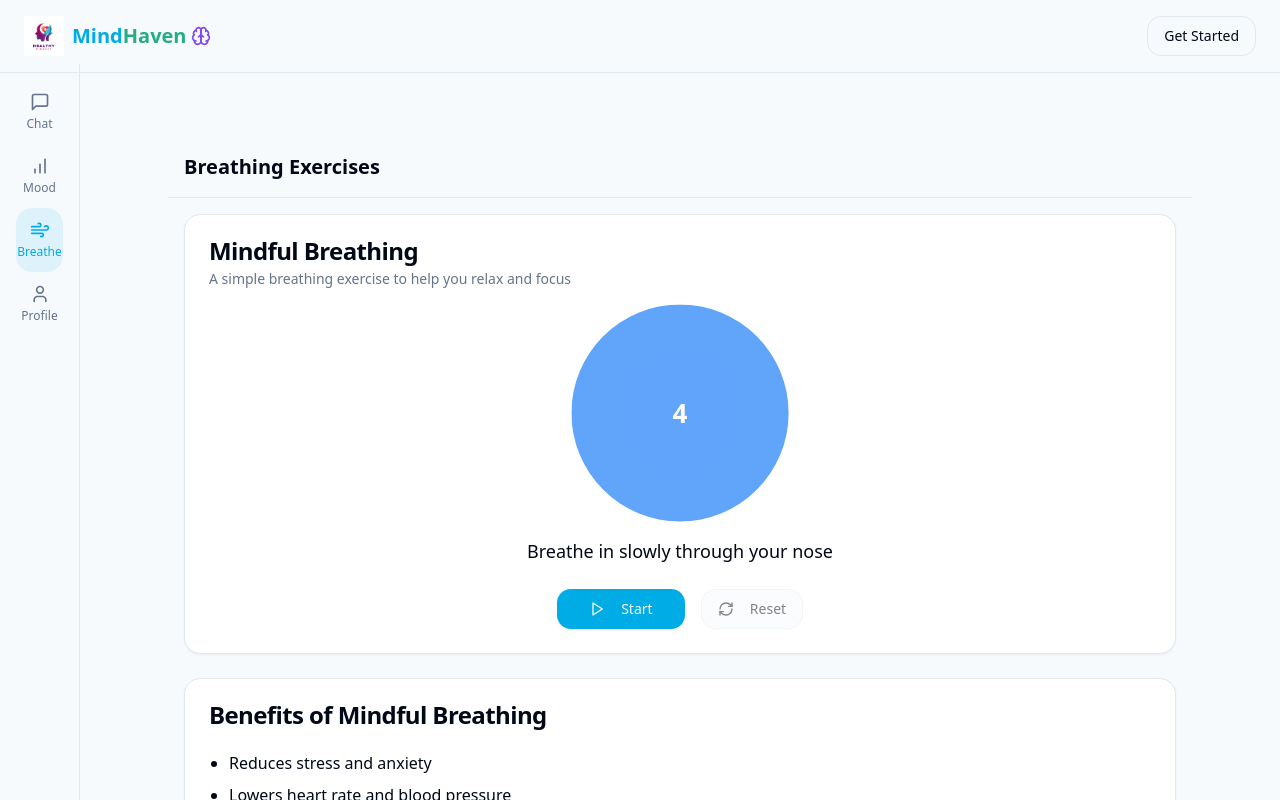
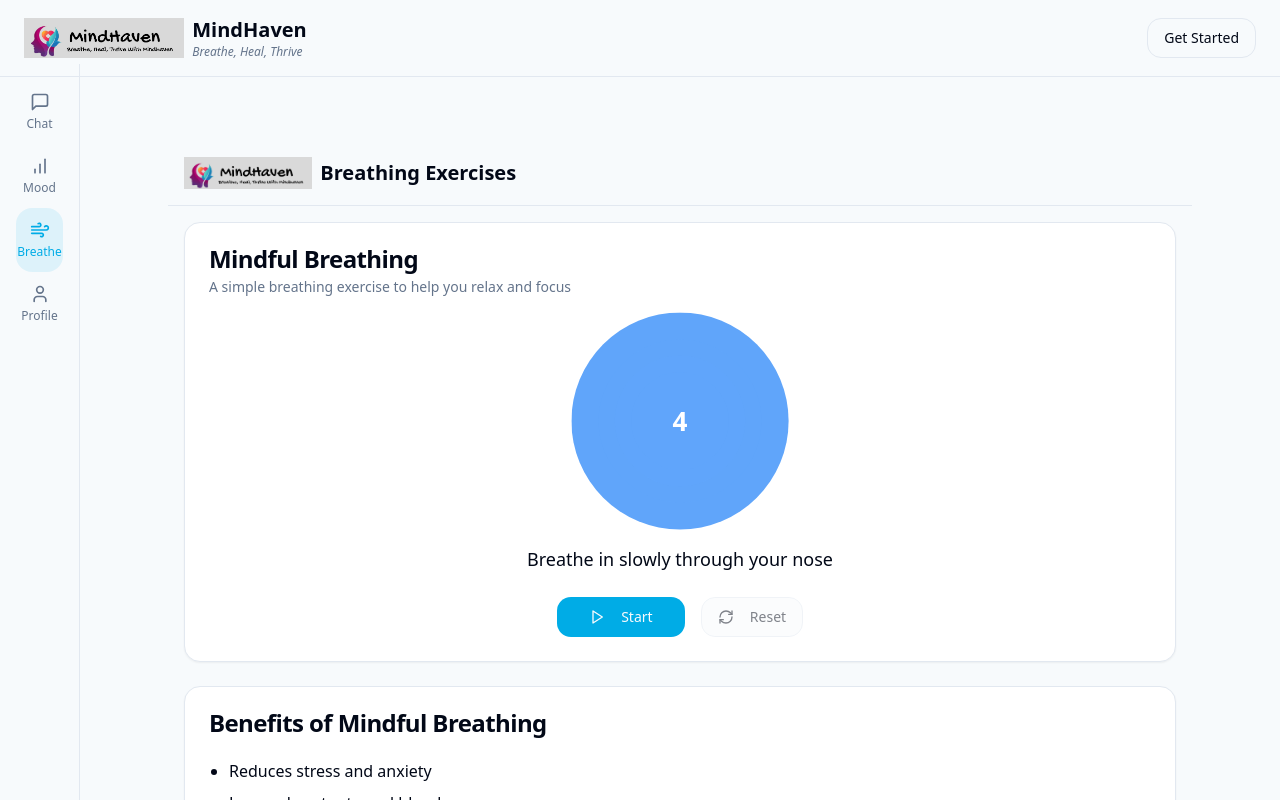
Before and after one commit to FnaticFire/mindscape-helper-20, a React (Vite) app: page /breathe in a window 1280 px wide. Shown: the top 800 px of the page. Built offline with nearby package versions, Linux system fonts and the light colour scheme.

Commit message:
Incorporate changes
The prompt requests to incorporate changes.

```diff
--- a/src/components/AppHeader.tsx
+++ b/src/components/AppHeader.tsx
@@ -3,7 +3,6 @@ import React from 'react';
 import { useApp } from '@/contexts/AppContext';
 import { Button } from '@/components/ui/button';
 import { useNavigate } from 'react-router-dom';
-import { Brain } from 'lucide-react';
 
 const AppHeader: React.FC = () => {
   const { user } = useApp();
@@ -13,13 +12,13 @@ const AppHeader: React.FC = () => {
     <header className="w-full py-4 px-6 flex items-center justify-between bg-background border-b">
       <div className="flex items-center gap-2">
         <img
-          src="/lovable-uploads/0d769958-5df9-4f15-a450-2b515c04e2a7.png"
-          alt="Healthy Mindset Logo"
+          src="/lovable-uploads/1f739179-779c-4d4d-b9f1-1de27a432d5e.png"
+          alt="MindHaven Logo"
           className="h-10 w-auto"
         />
-        <div className="flex items-center">
-          <h1 className="text-xl font-bold text-primary">Mind<span className="text-secondary">Haven</span></h1>
-          <Brain className="w-5 h-5 ml-1 text-accent" />
+        <div className="flex flex-col">
+          <h1 className="text-xl font-bold">MindHaven</h1>
+          <p className="text-xs text-muted-foreground italic">Breathe, Heal, Thrive</p>
         </div>
       </div>
 
--- a/src/pages/BreathePage.tsx
+++ b/src/pages/BreathePage.tsx
@@ -5,7 +5,14 @@ import BreathingExercise from '@/components/BreathingExercise';
 const BreathePage: React.FC = () => {
   return (
     <div className="h-full flex flex-col">
-      <h1 className="text-xl font-bold p-4 border-b">Breathing Exercises</h1>
+      <div className="flex items-center gap-2 p-4 border-b">
+        <img
+          src="/lovable-uploads/1f739179-779c-4d4d-b9f1-1de27a432d5e.png"
+          alt="MindHaven Logo"
+          className="h-8 w-auto"
+        />
+        <h1 className="text-xl font-bold">Breathing Exercises</h1>
+      </div>
       <div className="flex-1 overflow-auto">
         <BreathingExercise />
       </div>
--- a/src/pages/ChatPage.tsx
+++ b/src/pages/ChatPage.tsx
@@ -7,8 +7,8 @@ const ChatPage: React.FC = () => {
     <div className="h-full flex flex-col">
       <div className="flex items-center gap-2 p-4 border-b">
         <img
-          src="/lovable-uploads/0d769958-5df9-4f15-a450-2b515c04e2a7.png"
-          alt="Healthy Mindset Logo"
+          src="/lovable-uploads/1f739179-779c-4d4d-b9f1-1de27a432d5e.png"
+          alt="MindHaven Logo"
           className="h-8 w-auto"
         />
         <h1 className="text-xl font-bold">AI Companion</h1>
--- a/src/pages/Index.tsx
+++ b/src/pages/Index.tsx
@@ -22,16 +22,13 @@ const Index: React.FC = () => {
         <div className="text-center mb-12">
           <div className="flex flex-col items-center justify-center mb-4">
             <img
-              src="/lovable-uploads/0d769958-5df9-4f15-a450-2b515c04e2a7.png"
-              alt="Healthy Mindset Logo"
-              className="h-24 w-auto mb-4"
+              src="/lovable-uploads/1f739179-779c-4d4d-b9f1-1de27a432d5e.png"
+              alt="MindHaven Logo"
+              className="h-40 w-auto mb-4"
             />
-            <div className="flex items-center">
-              <h1 className="text-4xl font-bold text-primary">Mind<span className="text-secondary">Haven</span></h1>
-              <Brain className="w-6 h-6 ml-1 text-accent" />
-            </div>
+            <p className="text-lg text-muted-foreground font-medium italic">Breathe, Heal, Thrive with MindHaven</p>
           </div>
-          <p className="text-xl text-muted-foreground max-w-2xl mx-auto">
+          <p className="text-xl text-muted-foreground max-w-2xl mx-auto mt-4">
             Your AI-powered mental health companion for stress, anxiety, and emotional wellbeing
           </p>
         </div>
--- a/src/pages/MoodPage.tsx
+++ b/src/pages/MoodPage.tsx
@@ -7,8 +7,8 @@ const MoodPage: React.FC = () => {
     <div className="h-full flex flex-col">
       <div className="flex items-center gap-2 p-4 border-b">
         <img
-          src="/lovable-uploads/0d769958-5df9-4f15-a450-2b515c04e2a7.png"
-          alt="Healthy Mindset Logo"
+          src="/lovable-uploads/1f739179-779c-4d4d-b9f1-1de27a432d5e.png"
+          alt="MindHaven Logo"
           className="h-8 w-auto"
         />
         <h1 className="text-xl font-bold">Mood Tracker</h1>
--- a/src/pages/ProfilePage.tsx
+++ b/src/pages/ProfilePage.tsx
@@ -7,8 +7,8 @@ const ProfilePage: React.FC = () => {
     <div className="h-full flex flex-col">
       <div className="flex items-center gap-2 p-4 border-b">
         <img
-          src="/lovable-uploads/0d769958-5df9-4f15-a450-2b515c04e2a7.png"
-          alt="Healthy Mindset Logo"
+          src="/lovable-uploads/1f739179-779c-4d4d-b9f1-1de27a432d5e.png"
+          alt="MindHaven Logo"
           className="h-8 w-auto"
         />
         <h1 className="text-xl font-bold">Your Profile</h1>
```
Also changed, not shown: public/lovable-uploads/1f739179-779c-4d4d-b9f1-1de27a432d5e.png (added).
